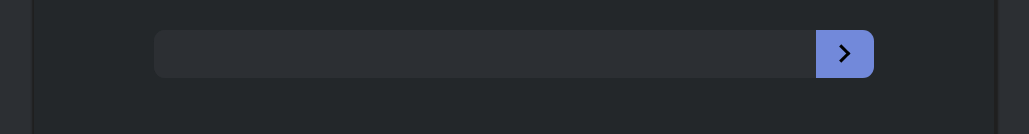
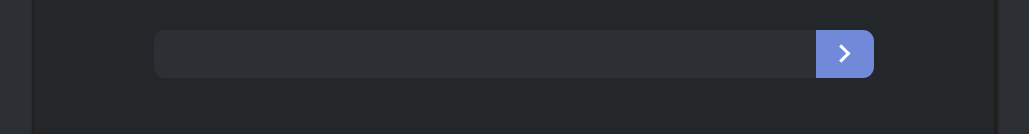
Before and after one commit to Den4200/tinyy, a React (Create React App) app in the folder tinyy_frontend/: page / in a window 1280 px wide. Shown: the part 438-572 px from the top of the page, without its empty margins (126-1155 px from the left). Built offline with nearby package versions, Linux system fonts and the light colour scheme.

Commit message:
Change submit arrow to white instead of black.

```diff
--- a/tinyy_frontend/src/components/form/form.css
+++ b/tinyy_frontend/src/components/form/form.css
@@ -57,7 +57,7 @@
 }
 
 .UrlForm-arrow {
-  border: solid black;
+  border: solid white;
   border-width: 0 3px 3px 0;
   display: inline-block;
   padding: 5px;
```
